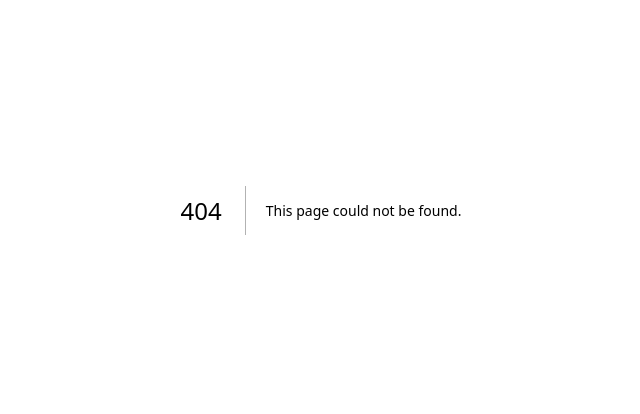
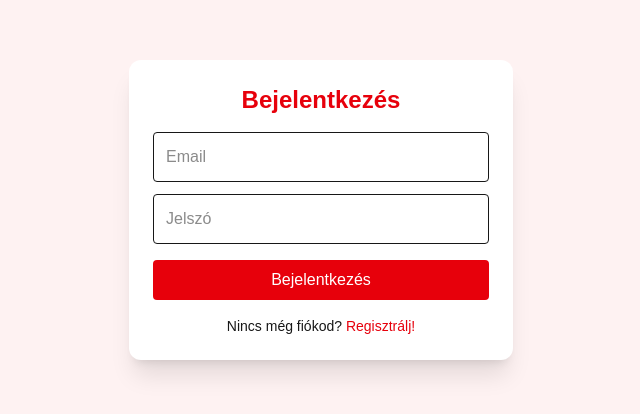
Before and after one commit to tta69/cattinder-app, a Next.js app: page /login in a window 1280 px wide. Before the commit this address had no page. Shown: the part 190-604 px from the top of the page, without its empty margins (319-959 px from the left). Built offline with nearby package versions, Linux system fonts and the light colour scheme.

Commit message:
Create page.tsx

```diff
--- /dev/null
+++ b/app/login/page.tsx
@@ -0,0 +1,49 @@
+"use client";
+import { useState } from "react";
+
+export default function LoginPage() {
+  const [email, setEmail] = useState("");
+  const [password, setPassword] = useState("");
+
+  const handleLogin = () => {
+    alert("Bejelentkezés: " + email);
+  };
+
+  return (
+    <main className="min-h-screen bg-red-50 flex items-center justify-center p-4">
+      <div className="bg-white shadow-xl rounded-xl p-6 w-full max-w-sm">
+        <h1 className="text-2xl font-bold text-red-600 mb-4 text-center">Bejelentkezés</h1>
+
+        <input
+          type="email"
+          placeholder="Email"
+          className="w-full p-3 mb-3 border rounded"
+          value={email}
+          onChange={(e) => setEmail(e.target.value)}
+        />
+
+        <input
+          type="password"
+          placeholder="Jelszó"
+          className="w-full p-3 mb-4 border rounded"
+          value={password}
+          onChange={(e) => setPassword(e.target.value)}
+        />
+
+        <button
+          onClick={handleLogin}
+          className="w-full bg-red-600 text-white py-2 rounded hover:bg-red-700 transition"
+        >
+          Bejelentkezés
+        </button>
+
+        <p className="text-sm text-center mt-4">
+          Nincs még fiókod?{" "}
+          <a href="/register" className="text-red-600 hover:underline">
+            Regisztrálj!
+          </a>
+        </p>
+      </div>
+    </main>
+  );
+}
```
